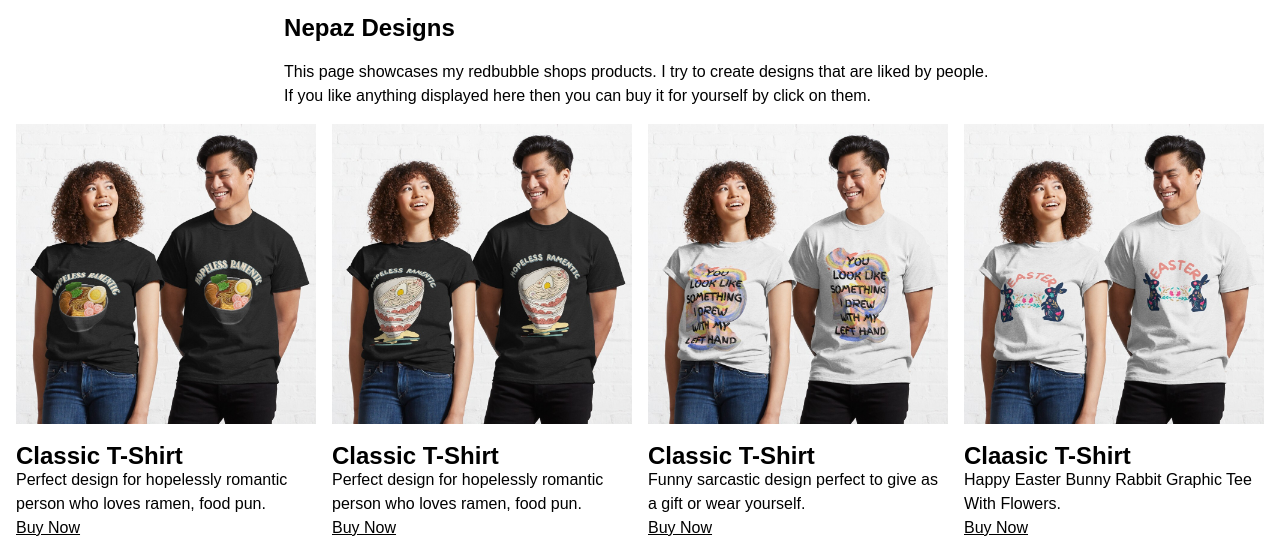
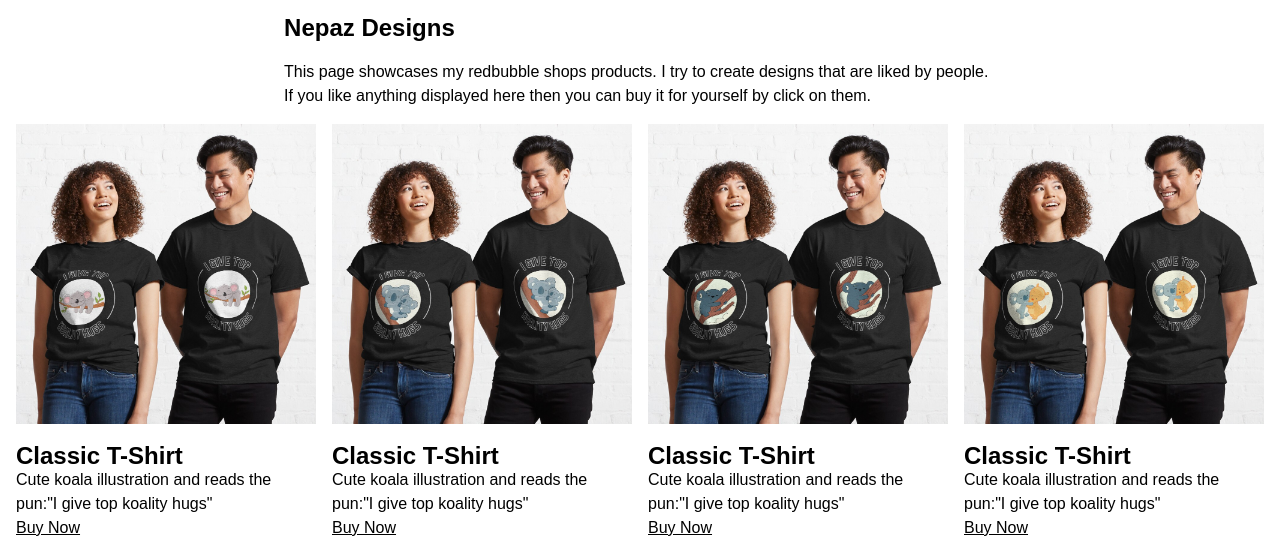
Before and after one commit to arjab93/arjab93.github.io, a plain HTML site: page shop.html in a window 1280 px wide. Shown: the part 267-805 px from the top of the page. Drawn offline with Linux system fonts and the light colour scheme; a script that the page names is missing.

Commit message:
koala design added

```diff
--- a/shop.html
+++ b/shop.html
@@ -71,6 +71,70 @@
         </script>
       </section>
       <section class="curated-shop">
+        <div class="shop-item">
+          <a
+            href="https://www.redbubble.com/i/t-shirt/I-Give-Top-Koality-Hugs-For-Koala-Bear-Pun-Lover-by-Nepaz-Designs/104661288.IJ6L0?asc=u"
+            ><img
+              src="img/tshirt koala1.jpg"
+              alt="I Give Top Koality Hugs written with cute sleeping koala illustration."
+          /></a>
+          <h2>Classic T-Shirt</h2>
+          <p>
+            Cute koala illustration and reads the pun:"I give top koality hugs"
+          </p>
+          <a
+            href="https://www.redbubble.com/i/t-shirt/I-Give-Top-Koality-Hugs-For-Koala-Bear-Pun-Lover-by-Nepaz-Designs/104661288.IJ6L0?asc=u"
+            >Buy Now</a
+          >
+        </div>
+        <div class="shop-item">
+          <a
+            href="https://www.redbubble.com/i/t-shirt/I-Give-Top-Koality-Hugs-For-Koala-Bear-Pun-Lover-by-Nepaz-Designs/104646752.IJ6L0?asc=u"
+            ><img
+              src="img/tshirt koala2.jpg"
+              alt="I Give Top Koality Hugs written with cute sleeping koala illustration."
+          /></a>
+          <h2>Classic T-Shirt</h2>
+          <p>
+            Cute koala illustration and reads the pun:"I give top koality hugs"
+          </p>
+          <a
+            href="https://www.redbubble.com/i/t-shirt/I-Give-Top-Koality-Hugs-For-Koala-Bear-Pun-Lover-by-Nepaz-Designs/104646752.IJ6L0?asc=u"
+            >Buy Now</a
+          >
+        </div>
+        <div class="shop-item">
+          <a
+            href="https://www.redbubble.com/i/t-shirt/I-Give-Top-Koality-Hugs-For-Koala-Bear-Pun-Lover-by-Nepaz-Designs/104660820.IJ6L0?asc=u"
+            ><img
+              src="img/tshirt koala3.jpg"
+              alt="I Give Top Koality Hugs written with cute sleeping koala illustration."
+          /></a>
+          <h2>Classic T-Shirt</h2>
+          <p>
+            Cute koala illustration and reads the pun:"I give top koality hugs"
+          </p>
+          <a
+            href="https://www.redbubble.com/i/t-shirt/I-Give-Top-Koality-Hugs-For-Koala-Bear-Pun-Lover-by-Nepaz-Designs/104660820.IJ6L0?asc=u"
+            >Buy Now</a
+          >
+        </div>
+        <div class="shop-item">
+          <a
+            href="https://www.redbubble.com/i/t-shirt/I-Give-Top-Koality-Hugs-For-Koala-Bear-Pun-Lover-by-Nepaz-Designs/104660996.IJ6L0?asc=u"
+            ><img
+              src="img/tshirt koala4.jpg"
+              alt="I Give Top Koality Hugs written with cute sleeping koala illustration."
+          /></a>
+          <h2>Classic T-Shirt</h2>
+          <p>
+            Cute koala illustration and reads the pun:"I give top koality hugs"
+          </p>
+          <a
+            href="https://www.redbubble.com/i/t-shirt/I-Give-Top-Koality-Hugs-For-Koala-Bear-Pun-Lover-by-Nepaz-Designs/104660996.IJ6L0?asc=u"
+            >Buy Now</a
+          >
+        </div>
         <div class="shop-item">
           <a
             href="https://www.redbubble.com/i/t-shirt/Hopeless-Ramentic-Food-Pun-Ramen-Lover-Funny-by-Nepaz-Designs/103484531.IJ6L0?asc=u"
```
Also changed, not shown: img/tshirt koala1.jpg (added), img/tshirt koala2.jpg (added), img/tshirt koala3.jpg (added), img/tshirt koala4.jpg (added).
